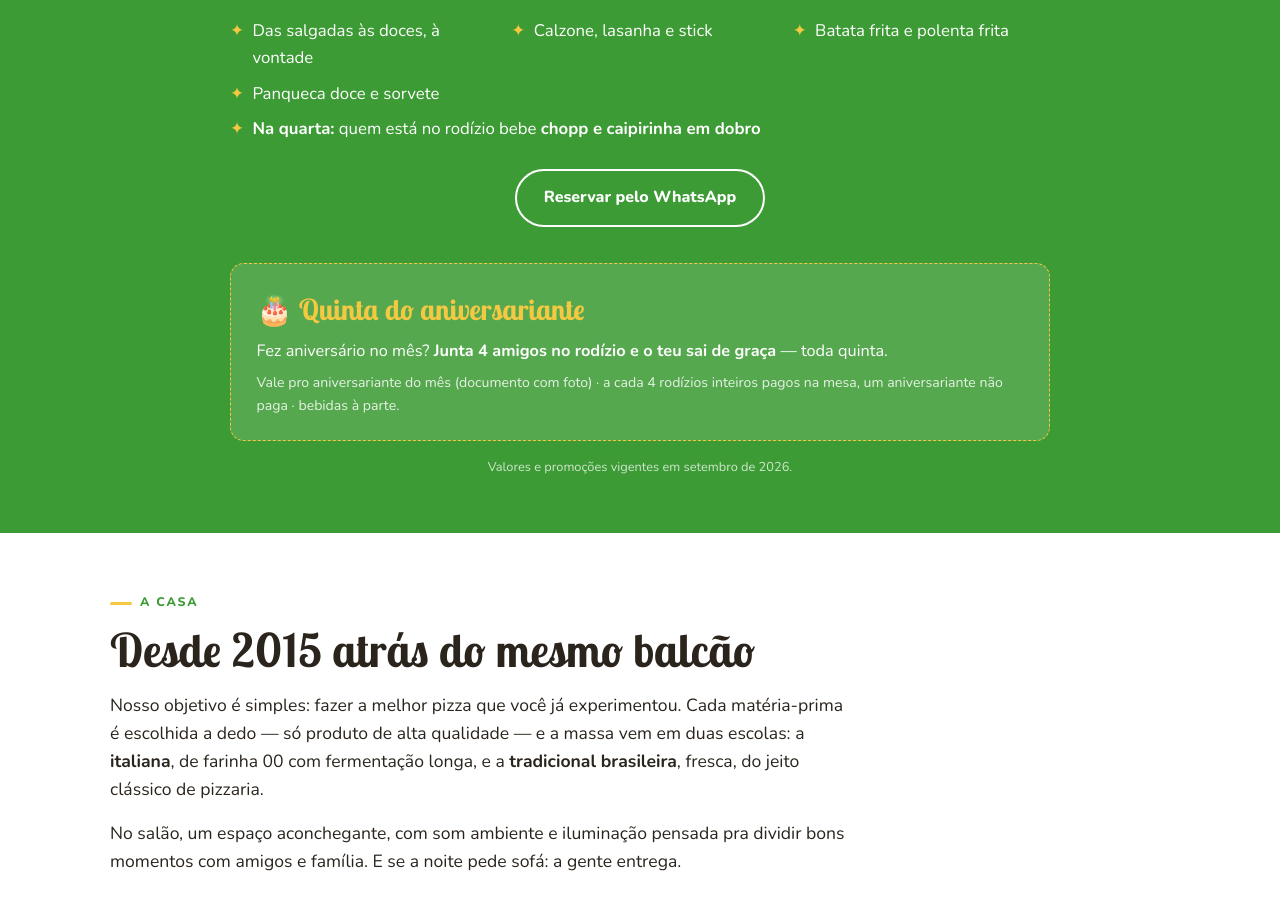
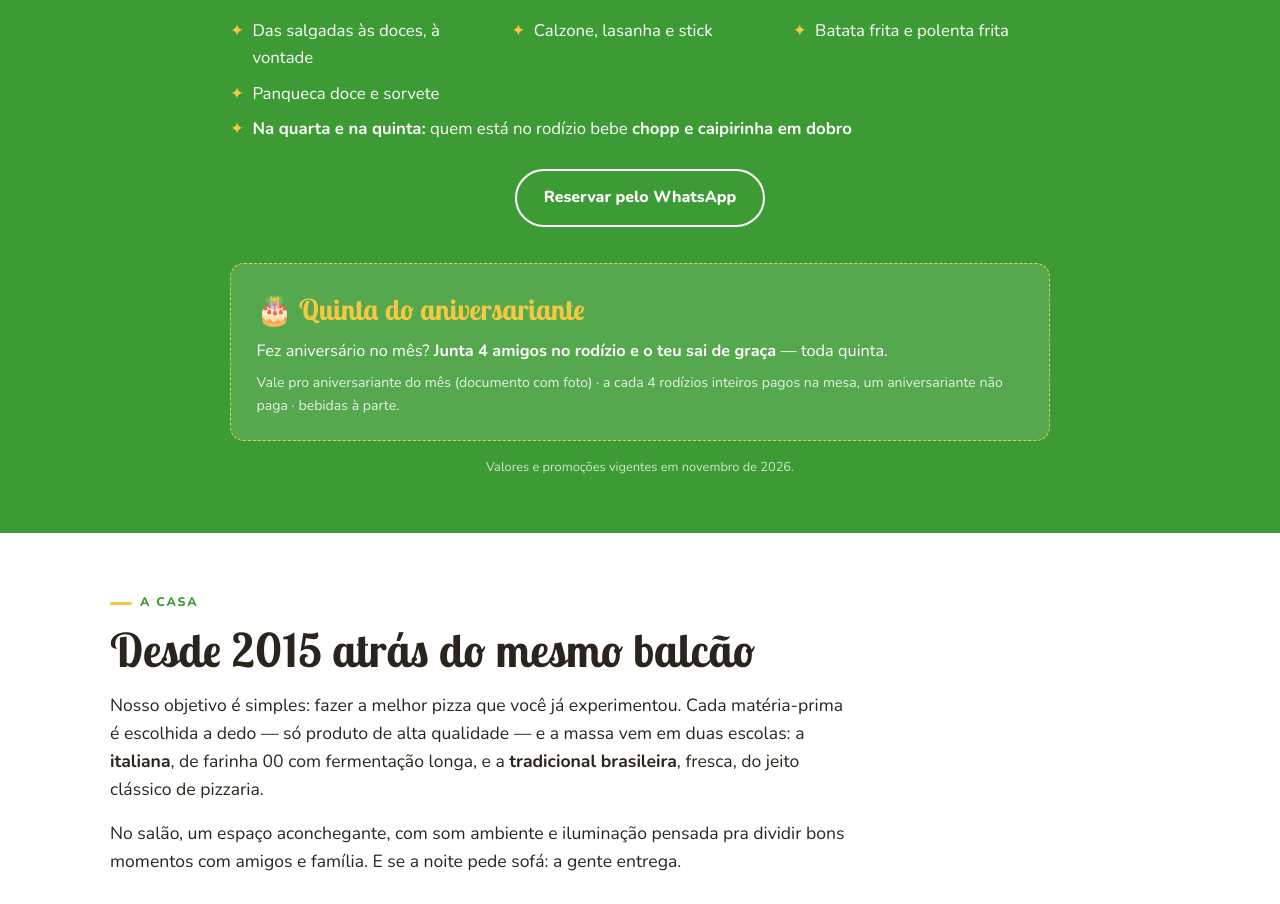
Before and after one commit to miguexis/site-sabor-ditalia, a plain HTML site: page index.html in a window 1280 px wide. Shown: the part 3773-4677 px from the top of the page. Drawn offline with nearby package versions, Linux system fonts and the light colour scheme.

Commit message:
rodizio: dobro de chopp e caipirinha vale quarta E quinta (dono, ter 03/11/2026); vigencia novembro de 2026
A pagina dizia "Na quarta"; a promo foi estendida pra quinta em outubro (Goomer). Pre-requisito 7 do plano da campanha de Pesquisa do Google, que aponta pra esta secao. Auditoria dos 3 leitores em site-pizzaria/_auditorias/2026-11-03-rodizio-dobro-quarta-e-quinta.md (repo da raiz).

guarda de segredo: VEREDITO DE OUTRO STAGE — o stage mudou depois da varredura; rode a guarda de novo
Co-Authored-By: Claude Fable 5.1 <noreply@anthropic.com>

```diff
--- a/index.html
+++ b/index.html
@@ -359,7 +359,7 @@
       <li>Calzone, lasanha e stick</li>
       <li>Batata frita e polenta frita</li>
       <li>Panqueca doce e sorvete</li>
-      <li class="full"><strong>Na quarta:</strong> quem está no rodízio bebe <strong>chopp e caipirinha em dobro</strong></li>
+      <li class="full"><strong>Na quarta e na quinta:</strong> quem está no rodízio bebe <strong>chopp e caipirinha em dobro</strong></li>
     </ul>
     <a class="btn btn-ghost" href="https://wa.me/5542991580707">Reservar pelo WhatsApp</a>
     <div class="promo-extra">
@@ -367,7 +367,7 @@
       <p>Fez aniversário no mês? <strong>Junta 4 amigos no rodízio e o teu sai de graça</strong> — toda quinta.</p>
       <p class="mini">Vale pro aniversariante do mês (documento com foto) · a cada 4 rodízios inteiros pagos na mesa, um aniversariante não paga · bebidas à parte.</p>
     </div>
-    <p class="selo-data">Valores e promoções vigentes em setembro de 2026.</p>
+    <p class="selo-data">Valores e promoções vigentes em novembro de 2026.</p>
   </div>
 </section>
 
```
